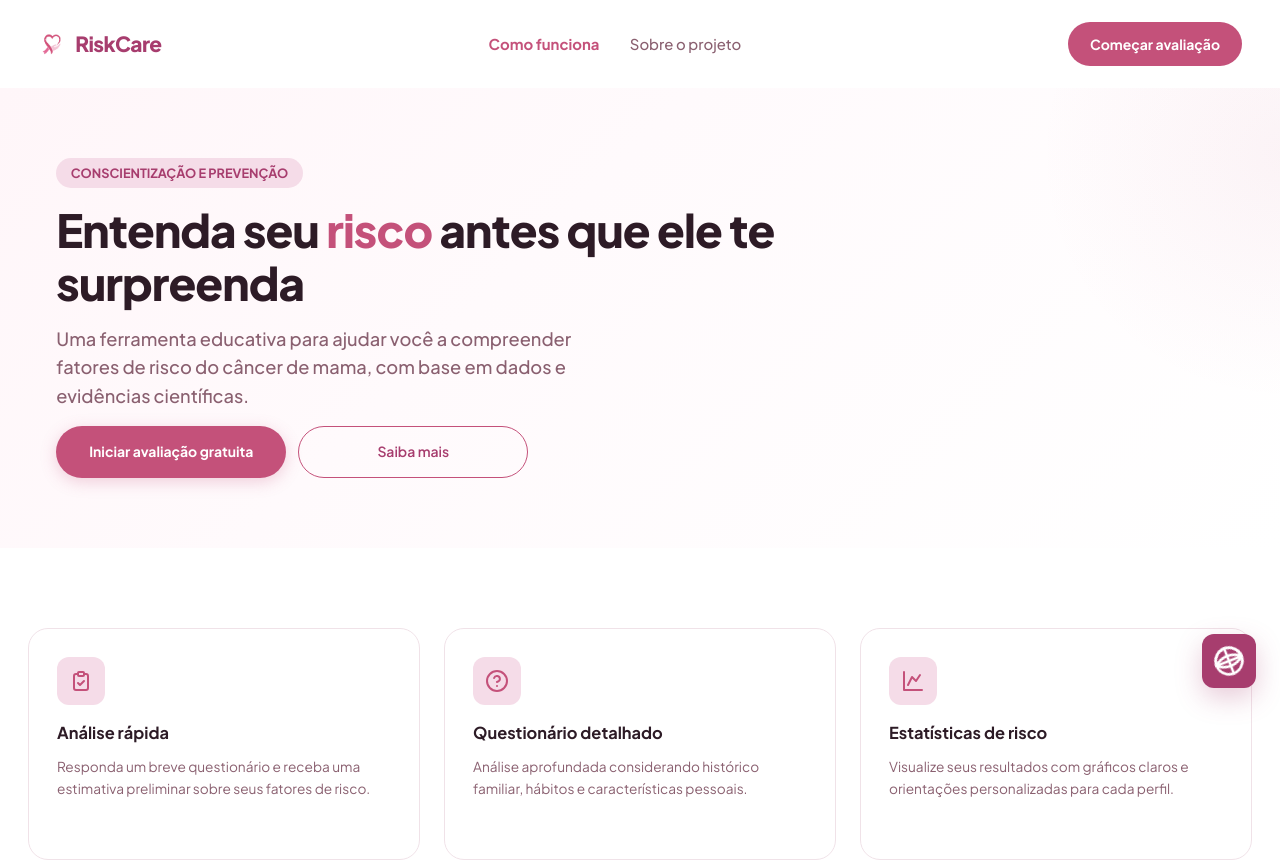
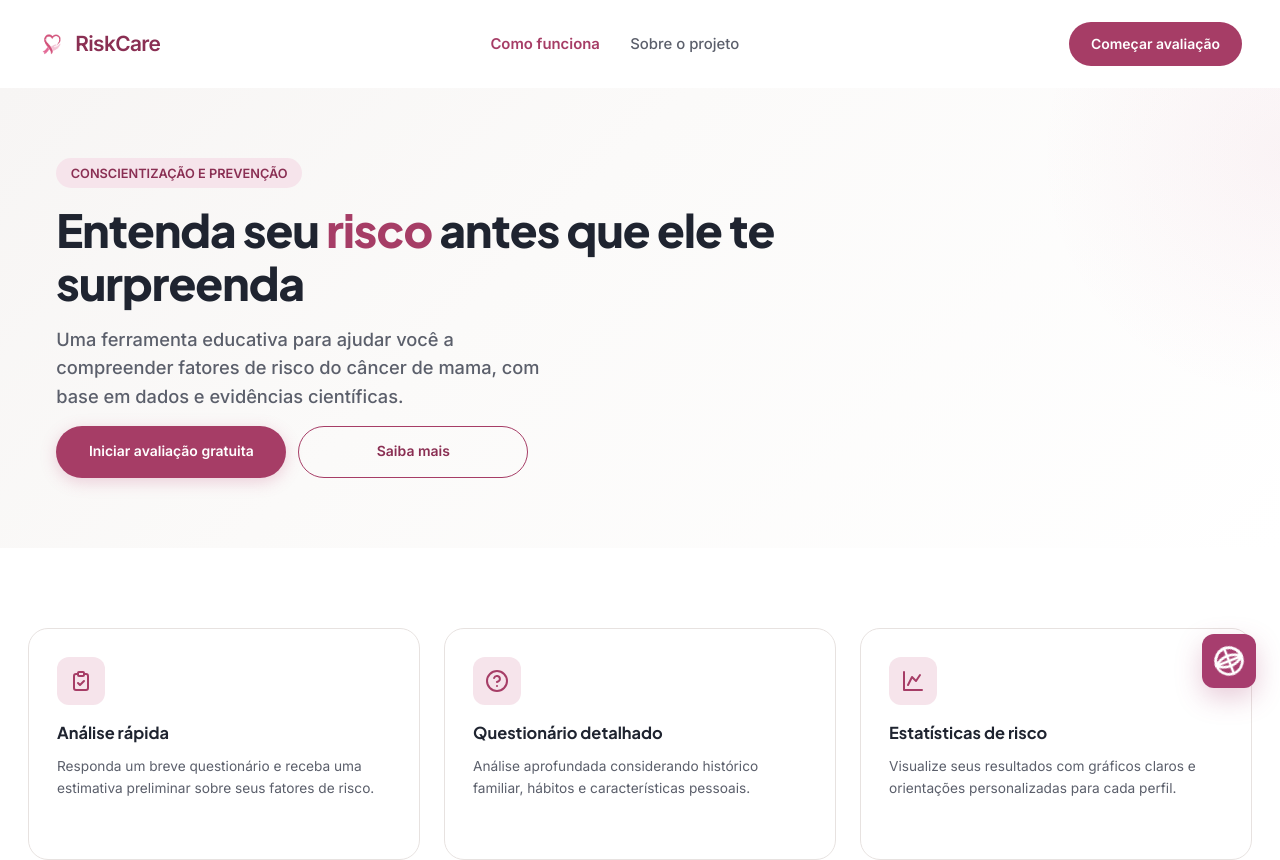
Before and after one commit to CaioRenatoDot/IHCTrabalhoMarcosUP1, a React (Vite) app: page / in a window 1280 px wide. Shown: the top 860 px of the page. Built offline with nearby package versions, Linux system fonts and the light colour scheme; no server answers.

Commit message:
feat(design): aplicar tokens do design system e fonte Inter (FR-11)

```diff
--- a/index.html
+++ b/index.html
@@ -7,7 +7,7 @@
       name="description"
       content="Avaliação educativa de fatores de risco do câncer de mama, com orientações e informações baseadas em fontes oficiais. Não substitui consulta médica."
     />
-    <meta name="theme-color" content="#c4517a" />
+    <meta name="theme-color" content="#ffffff" />
     <meta property="og:type" content="website" />
     <meta property="og:locale" content="pt_BR" />
     <meta property="og:site_name" content="RiskCare" />
@@ -28,7 +28,7 @@
     <link rel="preconnect" href="https://fonts.gstatic.com" crossorigin />
     <link
       rel="stylesheet"
-      href="https://fonts.googleapis.com/css2?family=Plus+Jakarta+Sans:wght@200..800&display=swap"
+      href="https://fonts.googleapis.com/css2?family=Inter:wght@400;500;600&family=Plus+Jakarta+Sans:wght@200..800&display=swap"
     />
     <link rel="stylesheet" href="/src/styles/global.css" />
     <style>
@@ -39,8 +39,8 @@
       }
       body {
         margin: 0;
-        font-family: 'Plus Jakarta Sans', system-ui, -apple-system, 'Segoe UI', sans-serif;
-        background: #fffdfd;
+        font-family: 'Inter', system-ui, -apple-system, 'Segoe UI', sans-serif;
+        background: #ffffff;
       }
     </style>
     <title>RiskCare | Avaliação educativa de risco de câncer de mama</title>
--- a/src/styles/base.css
+++ b/src/styles/base.css
@@ -1,29 +1,45 @@
 :root {
-  font-family: 'Plus Jakarta Sans', sans-serif;
-  color: #7b4d5d;
-  background-color: #fffdfd;
+  /* Design system: docs/design/design-system.md (neutro com rosa de acento) */
+  --rc-font-heading: 'Plus Jakarta Sans', system-ui, sans-serif;
+  --rc-font-body: 'Inter', system-ui, sans-serif;
+  --rc-bg: #ffffff;
+  --rc-surface: #f7f5f4;
+  --rc-surface-soft: #fbfaf9;
+  --rc-border: #e7e2e0;
+  --rc-ink: #1f2430;
+  --rc-ink-muted: #5b5f6b;
+  --rc-brand: #c4517a;
+  --rc-brand-soft: #f6e4eb;
+  --rc-action: #a63d66;
+  --rc-action-hover: #8a2f53;
+  --rc-info: #1d4e89;
+
+  /* Tokens antigos, apontando para a paleta nova até cada tela ser refeita */
+  --rc-rose: var(--rc-action);
+  --rc-rose-dark: var(--rc-action-hover);
+  --rc-rose-light: var(--rc-brand-soft);
+  --rc-rose-bg: var(--rc-surface);
+  --rc-rose-bg-soft: var(--rc-surface-soft);
+  --rc-white: var(--rc-bg);
+  --rc-text: var(--rc-ink-muted);
+  --rc-text-dark: var(--rc-ink);
+  --rc-success: #2e7d4f;
+  --rc-warning: #b25e09;
+  --rc-danger: #b42318;
+  --rc-alert: #f5c842;
+  --rc-alert-bg: #fff8e8;
+  --rc-shadow-sm: 0 1px 3px rgba(31, 36, 48, 0.06), 0 1px 2px rgba(31, 36, 48, 0.04);
+  --rc-shadow-md: 0 4px 12px rgba(31, 36, 48, 0.08);
+  --rc-shadow-lg: 0 12px 32px rgba(31, 36, 48, 0.12);
+
+  font-family: var(--rc-font-body);
+  color: var(--rc-ink);
+  background-color: var(--rc-bg);
   line-height: 1.5;
   font-weight: 400;
   --focus-ring-color: #005fcc;
   --focus-ring-width: 3px;
   --focus-ring-offset: 2px;
-  --rc-rose: #c4517a;
-  --rc-rose-dark: #a73d6e;
-  --rc-rose-light: #f5dce8;
-  --rc-rose-bg: #fff6f9;
-  --rc-rose-bg-soft: #fffafc;
-  --rc-white: #ffffff;
-  --rc-text: #8a6070;
-  --rc-text-dark: #2d1b26;
-  --rc-success: #3d8a52;
-  --rc-warning: #c47020;
-  --rc-danger: #b83030;
-  --rc-alert: #f5c842;
-  --rc-alert-bg: #fff8e8;
-  --rc-border: #f0e2e8;
-  --rc-shadow-sm: 0 2px 8px rgba(196, 81, 122, 0.08);
-  --rc-shadow-md: 0 4px 20px rgba(196, 81, 122, 0.12);
-  --rc-shadow-lg: 0 8px 40px rgba(196, 81, 122, 0.18);
   --rc-radius: 12px;
   --rc-radius-card: 20px;
   --rc-radius-lg: 28px;
@@ -94,8 +110,18 @@ html {
 body {
   min-width: 320px;
   min-height: 100vh;
-  font-family: 'Plus Jakarta Sans', sans-serif;
-  background: var(--rc-white);
+  font-family: var(--rc-font-body);
+  background: var(--rc-bg);
+  color: var(--rc-ink);
+}
+
+h1,
+h2,
+h3,
+h4,
+h5,
+h6 {
+  font-family: var(--rc-font-heading);
 }
 
 #root {
```
